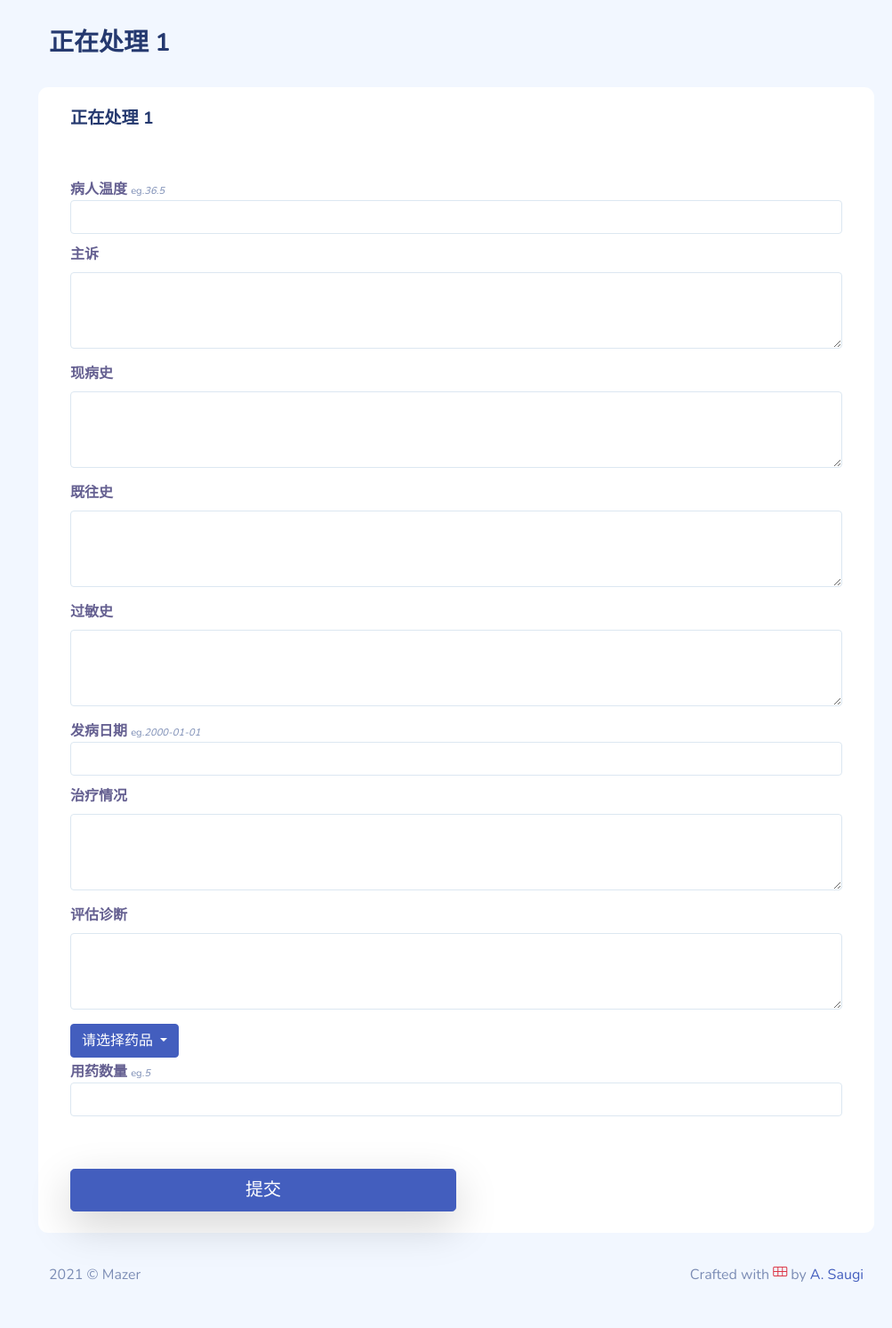
After one commit to chongin119/database_homework, a Flask app: template templates/doctor_diagnosis_working.html in a window 1280 px wide. The commit adds this page. Shown: the whole page at 89% size, without its empty margins (277-1280 px from the left). Run offline with Flask 2, Linux system fonts and the light colour scheme; the template is opened without the code that fills it: most values are stand-ins (such as "Sample title", 1, 10 or a date in 2020); some libraries are stand-ins or nearby versions.

Commit message:
完成看诊功能

```diff
--- /dev/null
+++ b/templates/doctor_diagnosis_working.html
@@ -0,0 +1,116 @@
+{% set title = 'Dashboard' %}
+{% set filename = 'doctor_appointments.html' %}
+
+{% extends 'layouts/masterforworking.html' %}
+
+{% block styles %}
+<link rel="stylesheet" href="{{ url_for('static', filename='vendors/iconly/bold.css') }}">
+{% endblock %}
+
+{% block headscripts %}
+    <script>
+        function myclick(obj){
+            meddic = {{ meddic | safe }}
+            document.getElementById("dropdownMenuButton").innerHTML = meddic[obj.id]
+            document.getElementById("medid").value = obj.id
+        }
+
+        function myclick2(obj){
+            window.opener.location.reload()
+            window.close()
+        }
+    </script>
+{% endblock %}
+
+{% block content %}
+<div>
+    <div class="page-heading" >
+        <h3>正在处理 {{appid}}</h3>
+    </div>
+</div>
+<div class="page-content">
+        <div class="col-12  ">
+            <div class="row">
+                <div class="card">
+                    <div class="card-header">
+                        <h4 style="float: left; width: 85%;">正在处理 {{appid}}</h4>
+                    </div>
+                    <form method="post">
+                        <div class="card-body">
+                            <div class="form-group">
+                                <label for="temperature">病人温度</label>
+                                <small class="text-muted">eg.<i>36.5</i></small>
+                                <input type="text" class="form-control" id="temperature" name="temperature">
+                            </div>
+                            <div class="form-group mb-3">
+                                <label for="chc" class="form-label">主诉</label>
+                                <textarea class="form-control" id="chc" name="chc" rows="3"></textarea>
+                            </div>
+                            <div class="form-group mb-3">
+                                <label for="pih" class="form-label">现病史</label>
+                                <textarea class="form-control" id="pih" name="pih" rows="3"></textarea>
+                            </div>
+                            <div class="form-group mb-3">
+                                <label for="phistory" class="form-label">既往史</label>
+                                <textarea class="form-control" id="phistory" name="phistory" rows="3"></textarea>
+                            </div>
+                            <div class="form-group mb-3">
+                                <label for="ahistory" class="form-label">过敏史</label>
+                                <textarea class="form-control" id="ahistory" name="ahistory" rows="3"></textarea>
+                            </div>
+                            <div class="form-group">
+                                <label for="ondate">发病日期</label>
+                                <small class="text-muted">eg.<i>2000-01-01</i></small>
+                                <input type="text" class="form-control" id="ondate" name="ondate" >
+                            </div>
+
+                            <div class="form-group mb-3">
+                                <label for="ctreat" class="form-label">治疗情况</label>
+                                <textarea class="form-control" id="ctreat" name="ctreat" rows="3"></textarea>
+                            </div>
+                            <div class="form-group mb-3">
+                                <label for="assess" class="form-label">评估诊断</label>
+                                <textarea class="form-control" id="assess" name="assess" rows="3"></textarea>
+                            </div>
+                            <div style="" class="btn-group mb-1">
+                                <div class="dropdown">
+                                    <button class="btn btn-primary dropdown-toggle me-1" type="button"
+                                        id="dropdownMenuButton" data-bs-toggle="dropdown" aria-haspopup="true"
+                                        aria-expanded="false" value="">
+                                        请选择药品
+                                    </button>
+                                    <input type="hidden" value="" id="medid" name="medid"/>
+                                    <div class="dropdown-menu" aria-labelledby="dropdownMenuButton">
+                                        {% for med in meddic %}
+                                            <a class="dropdown-item"  id="{{ med }}" onclick=myclick(this)>{{ meddic[med] }}</a>
+                                        {% endfor %}
+                                    </div>
+                                </div>
+                            </div>
+                            <div class="form-group">
+                                <label for="quantity">用药数量</label>
+                                <small class="text-muted">eg.<i>5</i></small>
+                                <input type="text" class="form-control" id="quantity" name="quantity" >
+                            </div>
+                            <button type = "submit" onclick=myclick2(this) style="width: 50%" class="btn btn-primary btn-block btn-lg shadow-lg mt-5">提交</button>
+                        </div>
+                    </form>
+                </div>
+            </div>
+        </div>
+
+</div>
+{% endblock %}
+{% block js %}
+<script src="{{ url_for('static', filename='vendors/apexcharts/apexcharts.js') }}"></script>
+<script src="{{ url_for('static', filename='js/pages/dashboard.js') }}"></script>
+<script>
+    String.prototype.format = function (){
+            let args = Array.prototype.slice.call(arguments);
+            let count=0;
+            return this.replace(/%s/g, function (s,i){
+                return args[count++];
+            });
+        }
+</script>
+{% endblock %}
--- a/templates/layouts/master.html
+++ b/templates/layouts/master.html
@@ -17,7 +17,7 @@
     {% block headscripts %}{% endblock %}
 </head>
 
-<body>
+<body {% block bodyattr %}{% endblock %}>
     <div id="app">
         <div id="sidebar" class="active">
             {% include "layouts/sidebar.html" %}
--- /dev/null
+++ b/templates/layouts/masterforworking.html
@@ -0,0 +1,45 @@
+<!DOCTYPE html>
+<html lang="en">
+
+<head>
+    <meta charset="UTF-8">
+    <meta name="viewport" content="width=device-width, initial-scale=1.0">
+    <title>{{ title }} - {{ web_title }}</title>
+    {% block stylesfirst %}{% endblock %}
+    <link rel="preconnect" href="https://fonts.gstatic.com">
+    <link href="https://fonts.googleapis.com/css2?family=Nunito:wght@300;400;600;700;800&display=swap" rel="stylesheet">
+    <link rel="stylesheet" href="{{ url_for('static', filename='css/bootstrap.css') }}">
+    {% block styles %}{% endblock %}
+    <link rel="stylesheet" href="{{ url_for('static', filename='vendors/perfect-scrollbar/perfect-scrollbar.css') }}">
+    <link rel="stylesheet" href="{{ url_for('static', filename='vendors/bootstrap-icons/bootstrap-icons.css') }}">
+    <link rel="stylesheet" href="{{ url_for('static', filename='css/app.css') }}">
+    <link rel="shortcut icon" href="{{ url_for('static', filename='images/favicon.svg') }}" type="image/x-icon">
+    {% block headscripts %}{% endblock %}
+</head>
+
+<body>
+    <div id="app">
+
+        <div id="main">
+
+            {% block content %}{% endblock %}
+            <footer>
+                <div class="footer clearfix mb-0 text-muted">
+                    <div class="float-start">
+                        <p>2021 &copy; Mazer</p>
+                    </div>
+                    <div class="float-end">
+                        <p>Crafted with <span class="text-danger"><i class="bi bi-heart"></i></span> by <a
+                                href="http://ahmadsaugi.com">A. Saugi</a></p>
+                    </div>
+                </div>
+            </footer>
+        </div>
+    </div>
+    <script src="{{ url_for('static', filename='vendors/perfect-scrollbar/perfect-scrollbar.min.js') }}"></script>
+    <script src="{{ url_for('static', filename='js/bootstrap.bundle.min.js') }}"></script>
+    {% block js %}{% endblock %}
+    <script src="{{ url_for('static', filename='js/mazer.js') }}"></script>
+</body>
+
+</html>
--- a/templates/patient_change_inf.html
+++ b/templates/patient_change_inf.html
@@ -36,7 +36,7 @@
                                 <div class="col-md-6">
                                     <div class="form-group">
                                         <label for="DOB">生日</label>
-                                        <small class="text-muted">eg.<i>2000/01/01</i></small>
+                                        <small class="text-muted">eg.<i>2000-01-01</i></small>
                                         <input type="text" class="form-control" id="DOB" name="DOB" value={{ allinf[1] }}>
                                     </div>
 
```
Also changed, not shown: doctor.py (+47 -8 lines), templates/doctor_diagnosis.html (+21 -11 lines).
